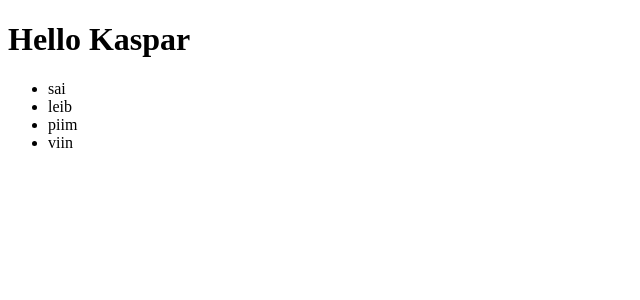
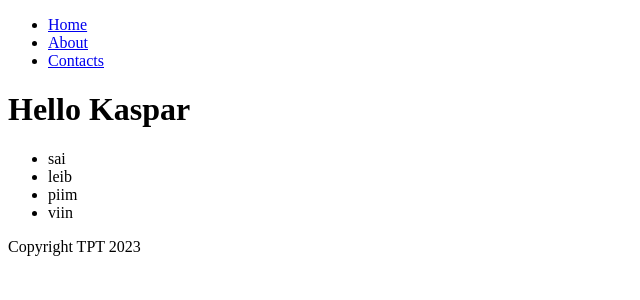
Before and after one commit to SdeMeres/kms22learnphp, a PHP site: page / in a window 1280 px wide. Shown: the top 300 px of the page, without its empty margins (0-640 px from the left). Run offline with PHP 8.4, Linux system fonts and the light colour scheme.

Commit message:
Add basic php web page example

```diff
--- /dev/null
+++ b/about.php
@@ -0,0 +1,3 @@
+<?php include 'partials/header.php' ?>
+    <h1>About us</h1>
+<?php include 'partials/footer.php' ?>
--- /dev/null
+++ b/contacts.php
@@ -0,0 +1,3 @@
+<?php include 'partials/header.php' ?>
+    <h1>Contact us bla bla bla</h1>
+<?php include 'partials/footer.php' ?>
--- a/index.php
+++ b/index.php
@@ -2,19 +2,11 @@
     $name = 'Kaspar';
     $list = ['sai', 'leib', 'piim', 'viin'];
 ?>
-<!DOCTYPE html>
-<html lang="en">
-<head>
-    <meta charset="UTF-8">
-    <meta name="viewport" content="width=device-width, initial-scale=1.0">
-    <title>Document</title>
-</head>
-<body>
+<?php include 'partials/header.php' ?>
     <h1>Hello <?=$name?></h1>
     <ul>
         <?php foreach($list as $element): ?>
             <li><?=$element?></li>
         <?php endforeach; ?>
     </ul>
-</body>
-</html>
+<?php include 'partials/footer.php' ?>
--- /dev/null
+++ b/partials/footer.php
@@ -0,0 +1,6 @@
+<footer>
+    Copyright TPT 2023
+</footer>
+
+</body>
+</html>
--- /dev/null
+++ b/partials/header.php
@@ -0,0 +1,9 @@
+<!DOCTYPE html>
+<html lang="en">
+<head>
+    <meta charset="UTF-8">
+    <meta name="viewport" content="width=device-width, initial-scale=1.0">
+    <title>Document</title>
+</head>
+<body>
+    <?php include 'partials/nav.php' ?>
--- /dev/null
+++ b/partials/nav.php
@@ -0,0 +1,7 @@
+<nav>
+    <ul>
+        <li><a href="/">Home</a></li>
+        <li><a href="/about.php">About</a></li>
+        <li><a href="/contacts.php">Contacts</a></li>
+    </ul>
+</nav>
```
